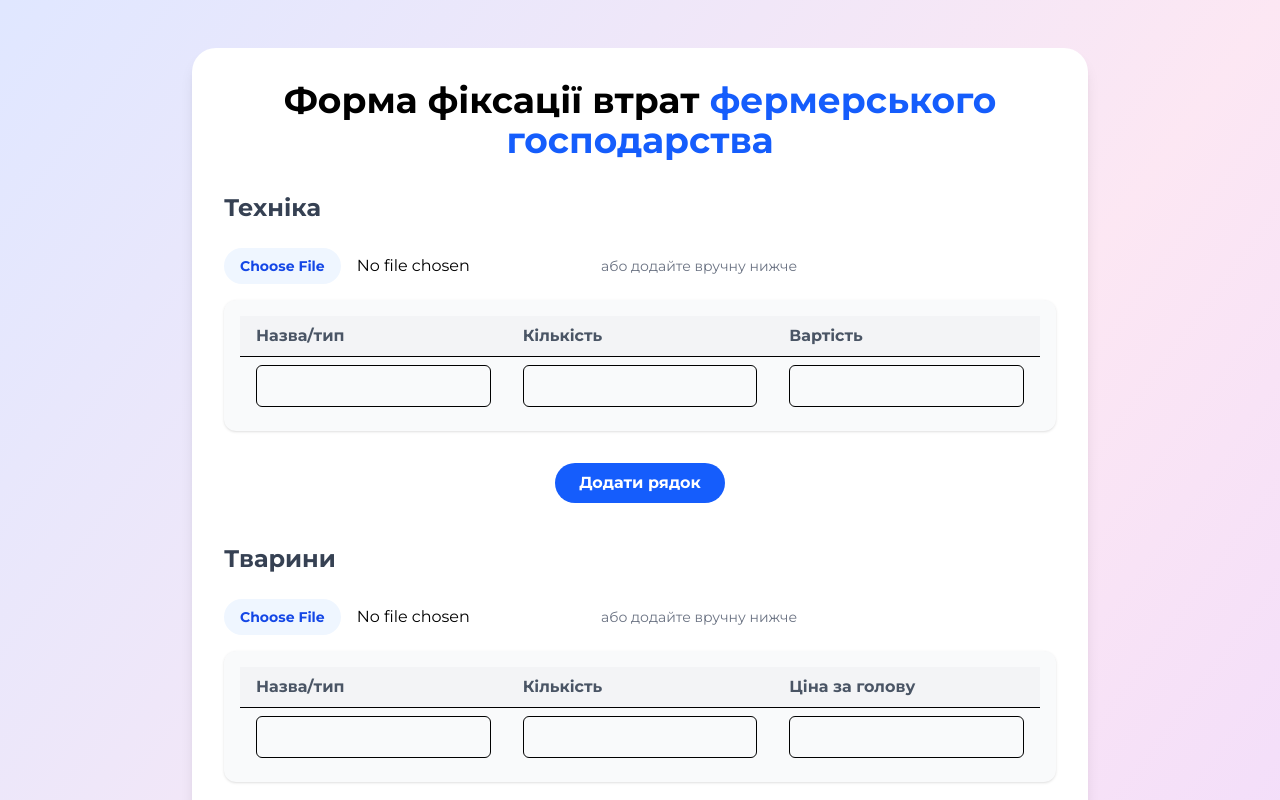
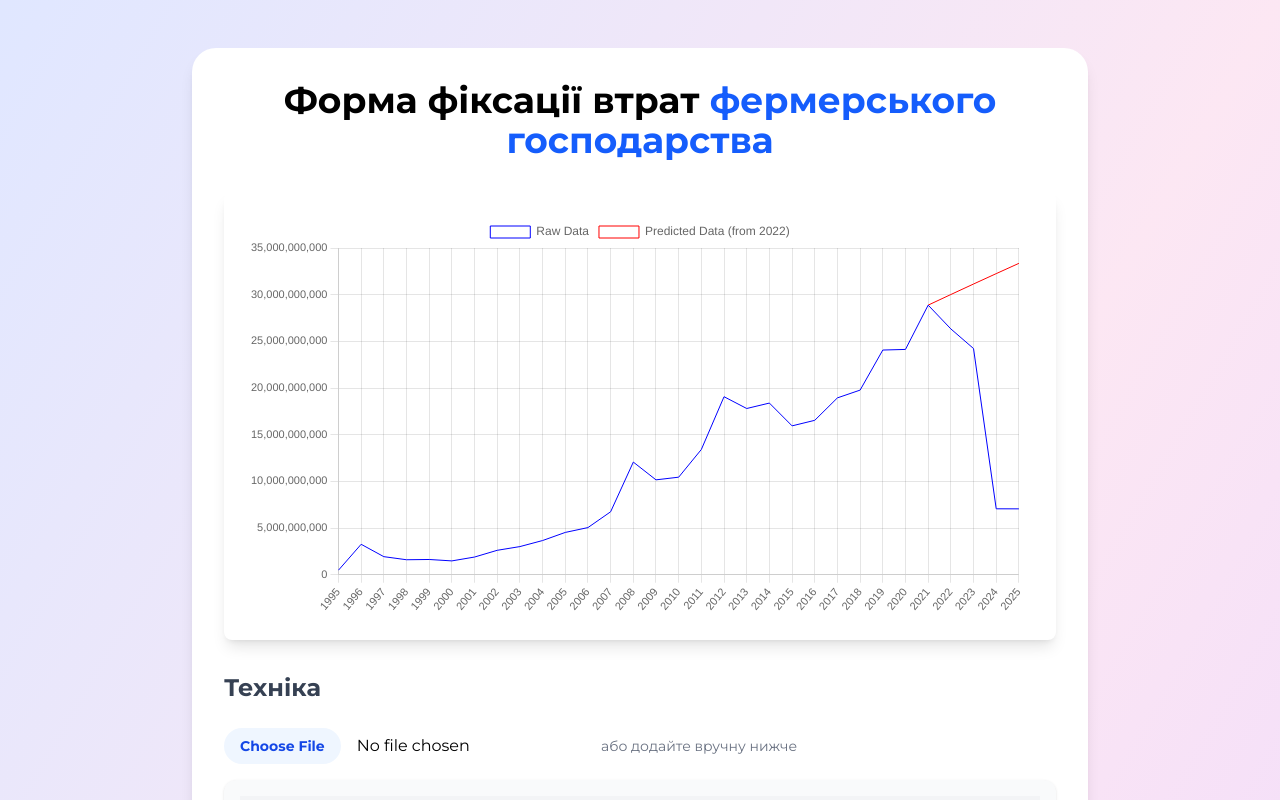
Before and after one commit to eugenekravchuk/agriculture-losses, a Next.js app in the folder frontend/: page /loss-form in a window 1280 px wide. Shown: the top 800 px of the page. Built offline with nearby package versions, Linux system fonts and the light colour scheme.

Commit message:
my last commit

```diff
--- a/frontend/src/app/loss-form/page.tsx
+++ b/frontend/src/app/loss-form/page.tsx
@@ -86,120 +86,96 @@ export default function LossForm() {
   const [pdfPreview, setPdfPreview] = useState<string | null>(null);
 
   const renderChart = () => {
-    if (!chartData || !chartData.dates || !chartData.forecast_dates) {
-      console.log('Missing required chart data:', chartData);
-      return null;
-    }
-
-    const actualData = chartData.dates.map((date, index) => ({
-      year: parseInt(date.split('.')[2]),
-      value: parseFloat(chartData.values[index].toString())
-    })).sort((a, b) => a.year - b.year);
-
-    const lastActualYear = actualData[actualData.length - 1].year;
-
-    const forecastData = chartData.forecast_values.map((value, index) => ({
-      year: lastActualYear + index + 1,
-      value: parseFloat(value.toString())
-    }));
-
-    const lastActualPoint = actualData[actualData.length - 1];
-
-    const sortedLabels = [
-      ...actualData.map(d => d.year.toString()),
-      ...forecastData.map(d => d.year.toString())
-    ];
-
-    console.log('Actual Data:', actualData);
-    console.log('Forecast Data:', forecastData);
+    const hardcodedData = {
+      actualDates: [
+        '1995', '1996', '1997', '1998', '1999', '2000', '2001', '2002', '2003', '2004',
+        '2005', '2006', '2007', '2008', '2009', '2010', '2011', '2012', '2013', '2014',
+        '2015', '2016', '2017', '2018', '2019', '2020', '2021', '2022', '2023', '2024', '2025'
+      ],
+      actualValues: [
+        488495800, 3264513000, 1938863000, 1609574000, 1636179000, 1485256000,
+        1899907000, 2619727000, 3018212000, 3667204000, 4534320000, 5054161000,
+        6747893000, 12069320000, 10166630000, 10453540000, 13421650000, 19072460000,
+        17807780000, 18391200000, 15948180000, 16542110000, 18947570000, 19779270000,
+        24070170000, 24136140000, 28881260000, 26334100000, 24233750000, 7064908000,
+        7060010000
+      ],
+      predictedDates: ['2022', '2023', '2024', '2025'],
+      predictedValues: [30017200000, 31141490000, 32254240000, 33355570000]
+    };
 
     const data = {
-      labels: sortedLabels,
+      labels: hardcodedData.actualDates,
       datasets: [
         {
-          label: "Фактичні дані",
-          data: actualData.map(d => d.value),
-          borderColor: "#0066cc",
-          backgroundColor: "rgba(0, 102, 204, 0.1)",
-          borderWidth: 2,
-          pointRadius: 3,
-          tension: 0.4
+          label: "Raw Data",
+          data: hardcodedData.actualValues,
+          borderColor: "blue",
+          backgroundColor: "transparent",
+          borderWidth: 1,
+          pointRadius: 0,
+          tension: 0
         },
         {
-          label: "Прогнозовані дані",
-          data: Array(actualData.length - 1).fill(null).concat([
-            lastActualPoint.value,
-            ...forecastData.map(d => d.value)
-          ]),
-          borderColor: "#ff3333",
-          backgroundColor: "rgba(255, 51, 51, 0.1)",
-          borderWidth: 2,
-          pointRadius: 3,
-          tension: 0.4
+          label: "Predicted Data (from 2022)",
+          // Start the prediction line from 2021 to connect with actual data
+          data: [...Array(26).fill(null),
+                 hardcodedData.actualValues[26], // 2021 value
+                 ...hardcodedData.predictedValues],
+          borderColor: "red",
+          backgroundColor: "transparent",
+          borderWidth: 1,
+          pointRadius: 0,
+          tension: 0
         }
       ]
     };
 
-    const chartOptions = {
+    const options = {
       responsive: true,
-      maintainAspectRatio: false, // Allow custom height
+      maintainAspectRatio: false,
       plugins: {
         legend: {
           position: 'top' as const,
-          labels: {
-            font: {
-              size: 14
-            }
-          }
         },
         title: {
-          display: true,
-          text: 'Прогноз грошових потоків',
-          font: {
-            size: 16,
-            weight: 'bold'
-          }
+          display: false
         }
       },
       scales: {
         x: {
           grid: {
-            display: true,
-            drawBorder: true,
-            drawOnChartArea: true,
-            drawTicks: true,
+            color: 'rgba(0, 0, 0, 0.1)',
+            drawBorder: true
           },
           ticks: {
             font: {
-              size: 12
-            },
-            maxRotation: 0, // Prevent label rotation
-            autoSkip: false // Show all labels
-          },
-          afterFit: (scale: any) => {
-            scale.width = scale.maxWidth * (sortedLabels.length / 5); // Adjust width based on number of years
+              size: 11
+            }
           }
         },
         y: {
           grid: {
-            display: true,
-            drawBorder: true,
-            drawOnChartArea: true,
-            drawTicks: true,
+            color: 'rgba(0, 0, 0, 0.1)',
+            drawBorder: true
           },
           ticks: {
             font: {
-              size: 12
+              size: 11
             }
           }
         }
+      },
+      interaction: {
+        intersect: false,
+        mode: 'index'
       }
     };
 
     return (
       <div className="mb-8 p-6 bg-white rounded-lg shadow-lg">
-        <div style={{ height: '400px', width: `${Math.max(100, sortedLabels.length * 10)}%` }}>
-          <Line options={chartOptions} data={data} />
+        <div style={{ height: '400px' }}>
+          <Line options={options} data={data} />
         </div>
       </div>
     );
@@ -276,7 +252,7 @@ export default function LossForm() {
           Форма фіксації втрат <span className="text-blue-600">фермерського господарства</span>
         </h1>
 
-        {chartData && renderChart()}
+        {renderChart()}
 
         <div className="space-y-10">
           <TableSection
```
Also changed, not shown: frontend/src/app/dcf-form/page.tsx (+93 -132 lines).
